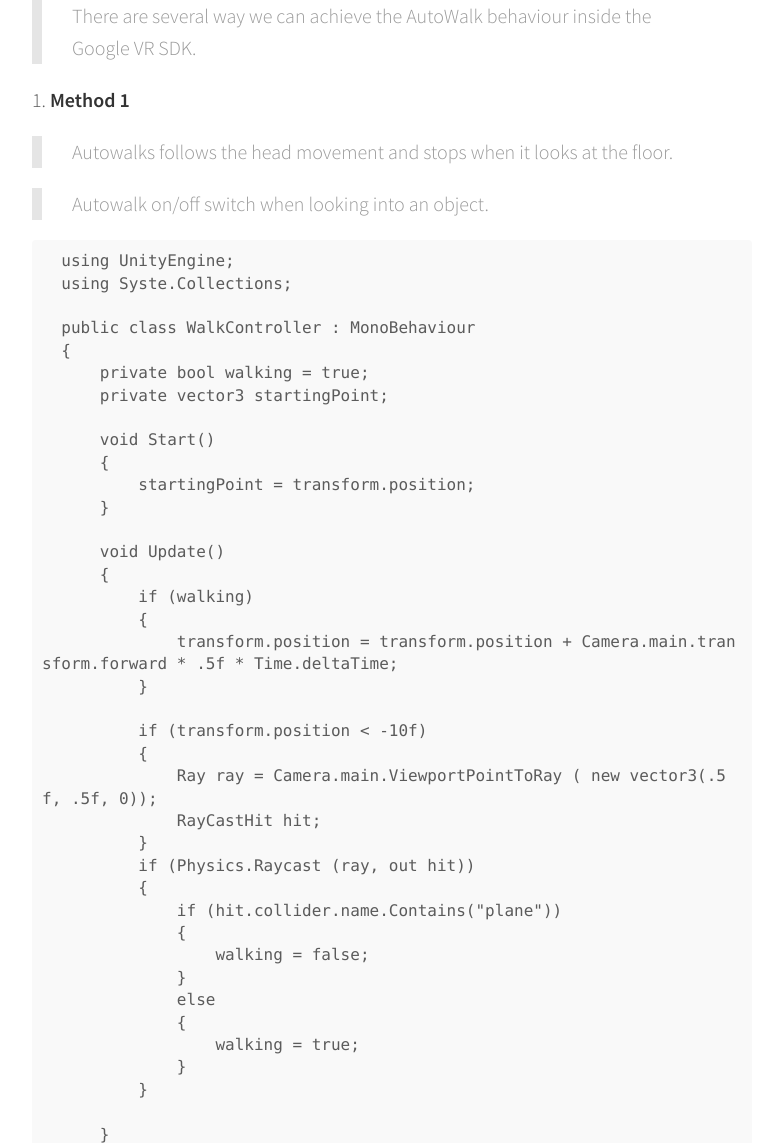
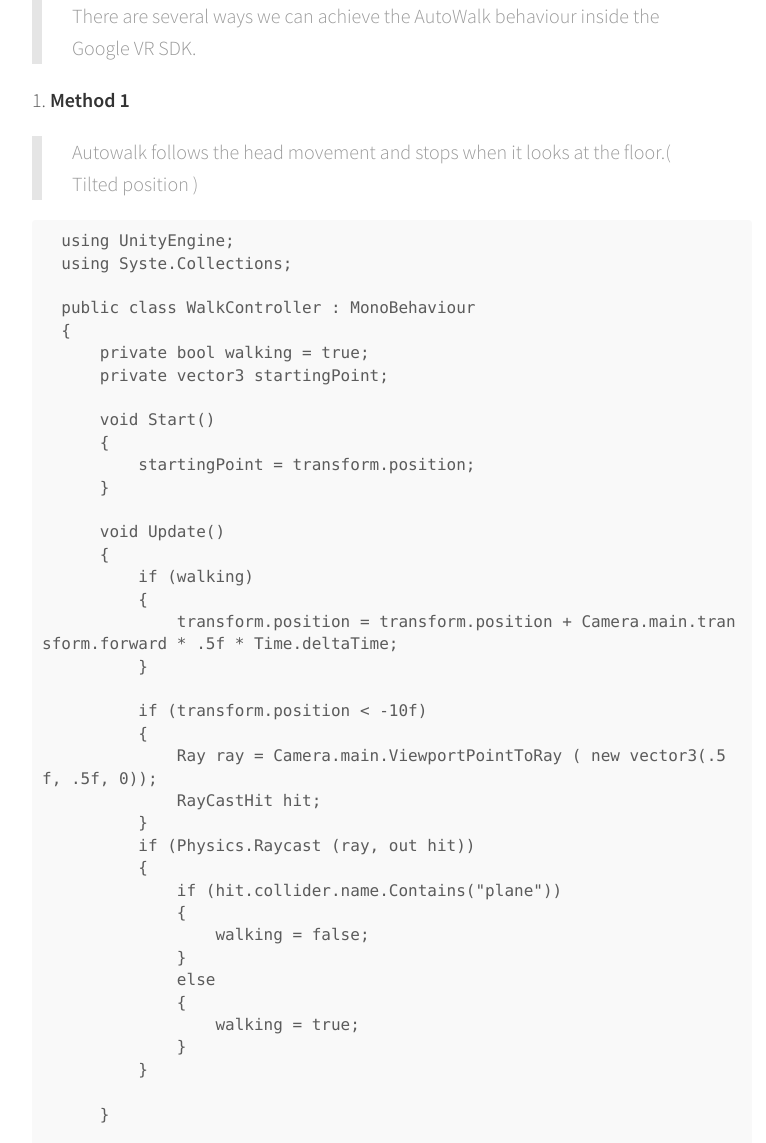
Before and after one commit to bernatferragut/FutureWeb-blog, a Jekyll site: the page built from _posts/22-11-16-VR-Interaction-Part4.md, in a window 1280 px wide and 1400 px high, scrolled down 384 px. Shown: the part 257-1400 px from the top of the window, without its empty margins (248-1014 px from the left). Built offline with Jekyll 4.4.1, drawn with Linux system fonts in a browser that asks for light colours; nearby versions of some CDN libraries; comment, search, counter and statistics services are not loaded; some of the changed text lies outside the part shown.

Commit message:
Update 22-11-16-VR-Interaction-Part4.md
Fine tuning the Method 2 Gazing into an object for several seconds

```diff
--- a/_posts/22-11-16-VR-Interaction-Part4.md
+++ b/_posts/22-11-16-VR-Interaction-Part4.md
@@ -11,13 +11,11 @@
 
 ![maze2](https://cloud.githubusercontent.com/assets/17754060/20543151/3747bc5a-b0db-11e6-9a4f-7d9e558dc318.png)
 
-> There are several way we can achieve the AutoWalk behaviour inside the Google VR SDK.
+> There are several ways we can achieve the AutoWalk behaviour inside the Google VR SDK.
 
 1. **Method 1**
 
-> Autowalks follows the head movement and stops when it looks at the floor.
-
-> Autowalk on/off switch when looking into an object.
+> Autowalk follows the head movement and stops when it looks at the floor.( Tilted position )
 
       using UnityEngine;
       using Syste.Collections;
```
Also changed, not shown: other parts of _posts/22-11-16-VR-Interaction-Part4.md (+1 -1 lines).
